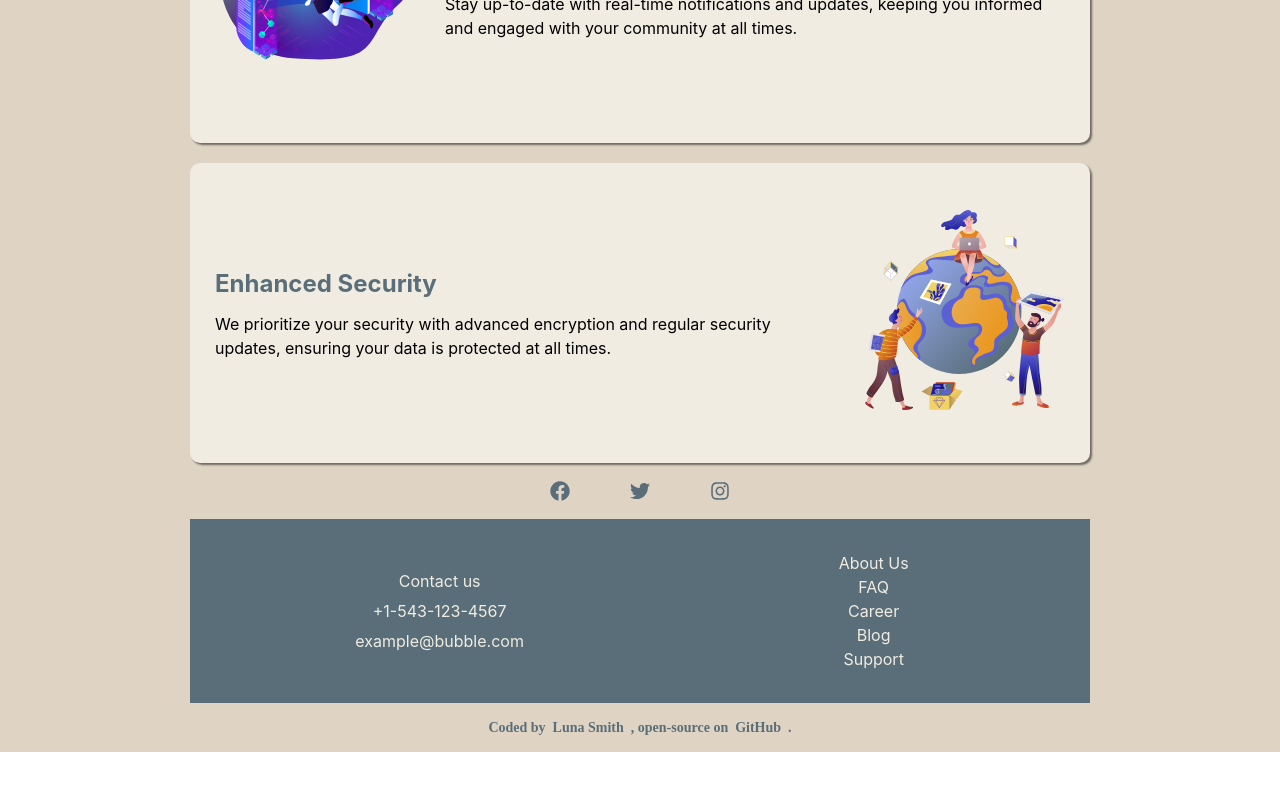
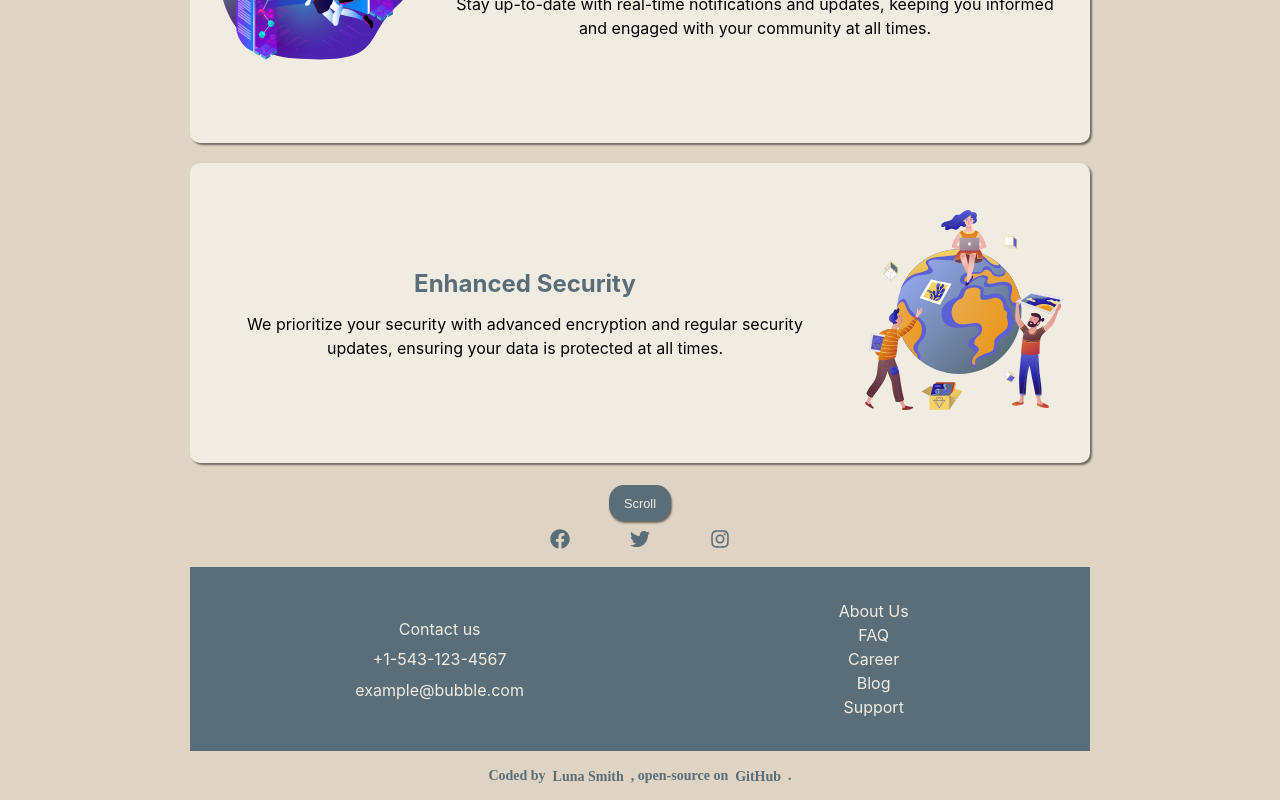
Before and after one commit to Lu-Smith/community-website-react, a React (Vite) app: page / in a window 1280 px wide. Shown: the part 1803-2603 px from the top of the page. Before the commit the page ends 2555 px from the top, so only its background shows below. Built offline with nearby package versions, Linux system fonts and the light colour scheme; a web font is replaced by a local one.

Commit message:
Updated App.tsx

```diff
--- a/src/App.tsx
+++ b/src/App.tsx
@@ -3,13 +3,22 @@ import Header from "./components/Header";
 import Main from "./components/Main";
 import styled from 'styled-components';
 import { motion } from "framer-motion";
+import Button from "./components/support/Button";
 
 const AppWrapper = styled.div`
   background: #dfd3c3;
   overflow-x: hidden;
+  text-align: center;
 `;
 
 const App = () => {
+
+  const handleScrollToTop = () => {
+    const topElement = document.getElementById('top');
+    if (topElement) {
+      topElement.scrollIntoView({ behavior: 'smooth' });
+    }
+  };
 
   return (
     <AppWrapper>
@@ -18,14 +27,22 @@ const App = () => {
       animate={{ opacity: 1 }}
       transition={{ duration: 2 }}
       >
-        <Header />
+        <Header id='top' />
       </motion.div>
       <div><Main /></div>
+      <div>
+        <Button onClick={handleScrollToTop}>
+          Scroll
+        </Button>
+      </div>
       <motion.div
         initial={{ opacity: 0}}
         whileInView={{ opacity: 1 }}
         transition={{ duration: 2 }}
-      ><Footer /></motion.div>
+      >
+        <Footer />
+      </motion.div>
+
     </AppWrapper>
   )
 }
```
